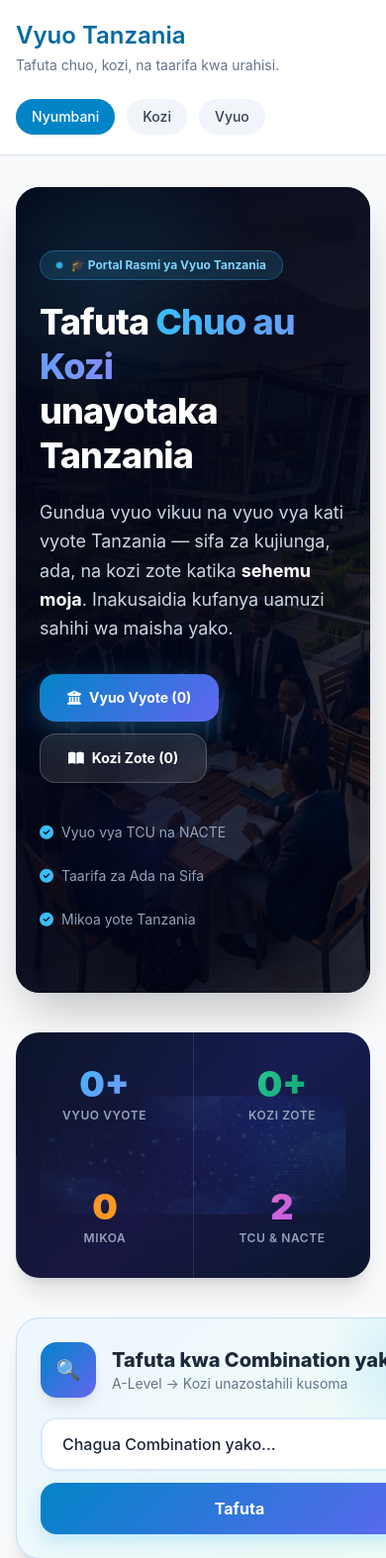
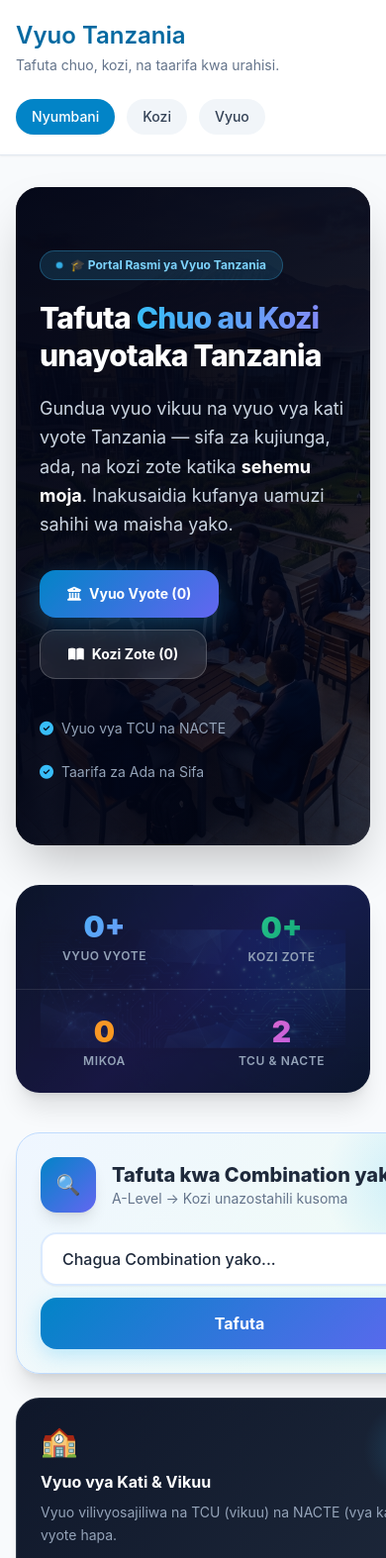
Before and after one commit to Nyisulya/vyuo, a Django app: page / in a window 390 px wide; the page is wider, and only the part inside the window is pictured. Shown: the top 1574 px of that part at 99% size. Run offline with Django 5.2, Linux system fonts and the light colour scheme; data that the repository does not hold is empty; some libraries are stand-ins or nearby versions.

Commit message:
Fix: horizontal scroll - overflow-x:hidden body, reduce stats padding mobile, remove hero blobs

```diff
--- a/universitysite/templates/universitysite/base.html
+++ b/universitysite/templates/universitysite/base.html
@@ -122,7 +122,7 @@
       }
     </style>
   </head>
-  <body class="min-h-screen text-slate-900">
+  <body class="min-h-screen text-slate-900 overflow-x-hidden">
     <div class="min-h-screen flex flex-col">
       <header class="bg-white border-b border-slate-200 shadow-sm">
         <div class="mx-auto flex max-w-6xl flex-col gap-4 px-4 py-5 sm:flex-row sm:items-center sm:justify-between">
--- a/universitysite/templates/universitysite/home.html
+++ b/universitysite/templates/universitysite/home.html
@@ -30,7 +30,7 @@
 <div class="space-y-10">
 
   <!-- ========== HERO SECTION ========== -->
-  <section class="relative overflow-hidden rounded-3xl bg-slate-950 text-white shadow-2xl min-h-[480px] flex items-center">
+  <section class="relative overflow-hidden rounded-3xl bg-slate-950 text-white shadow-2xl" style="min-height:420px;display:flex;align-items:center;">
     <!-- Background image -->
     <div class="absolute inset-0 z-0">
       <img src="{% static 'universitysite/images/hero_banner.png' %}"
@@ -39,11 +39,6 @@
            style="opacity:0.45;">
       <!-- Gradient overlay -->
       <div class="absolute inset-0" style="background: linear-gradient(120deg, rgba(2,6,23,0.97) 0%, rgba(2,6,23,0.82) 55%, rgba(2,6,23,0.3) 100%);"></div>
-      <!-- Animated shimmer particles -->
-      <div class="absolute inset-0 overflow-hidden pointer-events-none">
-        <div style="position:absolute;width:300px;height:300px;border-radius:50%;background:radial-gradient(circle,rgba(56,189,248,0.12) 0%,transparent 70%);top:-60px;left:-60px;animation:pulse 4s ease-in-out infinite;"></div>
-        <div style="position:absolute;width:200px;height:200px;border-radius:50%;background:radial-gradient(circle,rgba(99,102,241,0.1) 0%,transparent 70%);bottom:40px;right:120px;animation:pulse 5s ease-in-out infinite 1s;"></div>
-      </div>
     </div>
 
     <div class="relative z-10 w-full px-6 py-16 sm:py-20 lg:px-10">
@@ -55,8 +50,8 @@
           🎓 Portal Rasmi ya Vyuo Tanzania
         </span>
 
-        <h1 class="text-4xl font-extrabold tracking-tight leading-tight sm:text-5xl lg:text-6xl">
-          Tafuta <span style="background:linear-gradient(90deg,#38bdf8,#818cf8);-webkit-background-clip:text;-webkit-text-fill-color:transparent;background-clip:text;">Chuo au Kozi</span><br>
+        <h1 class="text-3xl font-extrabold tracking-tight leading-tight sm:text-5xl">
+          Tafuta <span style="background:linear-gradient(90deg,#38bdf8,#818cf8);-webkit-background-clip:text;-webkit-text-fill-color:transparent;background-clip:text;">Chuo au Kozi</span><br class="hidden sm:block">
           unayotaka Tanzania
         </h1>
         <p class="mt-5 text-lg text-slate-300 max-w-2xl leading-relaxed">
@@ -92,9 +87,6 @@
             <span>Taarifa za Ada na Sifa</span>
           </div>
           <div class="flex items-center gap-2">
-            <i class="fas fa-check-circle text-sky-400"></i>
-            <span>Mikoa yote Tanzania</span>
-          </div>
         </div>
       </div>
     </div>
@@ -107,30 +99,30 @@
       <img src="{% static 'universitysite/images/stats_bg.png' %}"
            alt="" class="h-full w-full object-cover" aria-hidden="true">
     </div>
-    <div class="relative z-10 grid grid-cols-2 gap-0 sm:grid-cols-4 divide-x divide-white/10">
-      <div class="px-8 py-8 text-center">
-        <p class="text-4xl font-black" style="background:linear-gradient(135deg,#38bdf8,#818cf8);-webkit-background-clip:text;-webkit-text-fill-color:transparent;background-clip:text;">
+    <div class="relative z-10 grid grid-cols-2 sm:grid-cols-4 divide-y divide-white/10 sm:divide-y-0 sm:divide-x divide-white/10">
+      <div class="px-4 py-6 text-center sm:px-8 sm:py-8">
+        <p class="text-3xl sm:text-4xl font-black" style="background:linear-gradient(135deg,#38bdf8,#818cf8);-webkit-background-clip:text;-webkit-text-fill-color:transparent;background-clip:text;">
           {{ university.paginator.count }}+
         </p>
         <p class="text-xs font-semibold text-slate-400 mt-1 uppercase tracking-wider">Vyuo Vyote</p>
       </div>
-      <div class="px-8 py-8 text-center">
-        <p class="text-4xl font-black" style="background:linear-gradient(135deg,#34d399,#059669);-webkit-background-clip:text;-webkit-text-fill-color:transparent;background-clip:text;">
+      <div class="px-4 py-6 text-center sm:px-8 sm:py-8">
+        <p class="text-3xl sm:text-4xl font-black" style="background:linear-gradient(135deg,#34d399,#059669);-webkit-background-clip:text;-webkit-text-fill-color:transparent;background-clip:text;">
           {{ course.paginator.count }}+
         </p>
         <p class="text-xs font-semibold text-slate-400 mt-1 uppercase tracking-wider">Kozi Zote</p>
       </div>
-      <div class="px-8 py-8 text-center">
-        <p class="text-4xl font-black" style="background:linear-gradient(135deg,#fb923c,#f59e0b);-webkit-background-clip:text;-webkit-text-fill-color:transparent;background-clip:text;">
+      <div class="px-4 py-6 text-center sm:px-8 sm:py-8">
+        <p class="text-3xl sm:text-4xl font-black" style="background:linear-gradient(135deg,#fb923c,#f59e0b);-webkit-background-clip:text;-webkit-text-fill-color:transparent;background-clip:text;">
           {{ region|length }}
         </p>
         <p class="text-xs font-semibold text-slate-400 mt-1 uppercase tracking-wider">Mikoa</p>
       </div>
-      <div class="px-8 py-8 text-center">
-        <p class="text-4xl font-black" style="background:linear-gradient(135deg,#f472b6,#a855f7);-webkit-background-clip:text;-webkit-text-fill-color:transparent;background-clip:text;">
+      <div class="px-4 py-6 text-center sm:px-8 sm:py-8">
+        <p class="text-3xl sm:text-4xl font-black" style="background:linear-gradient(135deg,#f472b6,#a855f7);-webkit-background-clip:text;-webkit-text-fill-color:transparent;background-clip:text;">
           2
         </p>
-        <p class="text-xs font-semibold text-slate-400 mt-1 uppercase tracking-wider">TCU & NACTE</p>
+        <p class="text-xs font-semibold text-slate-400 mt-1 uppercase tracking-wider">TCU &amp; NACTE</p>
       </div>
     </div>
   </section>
```
